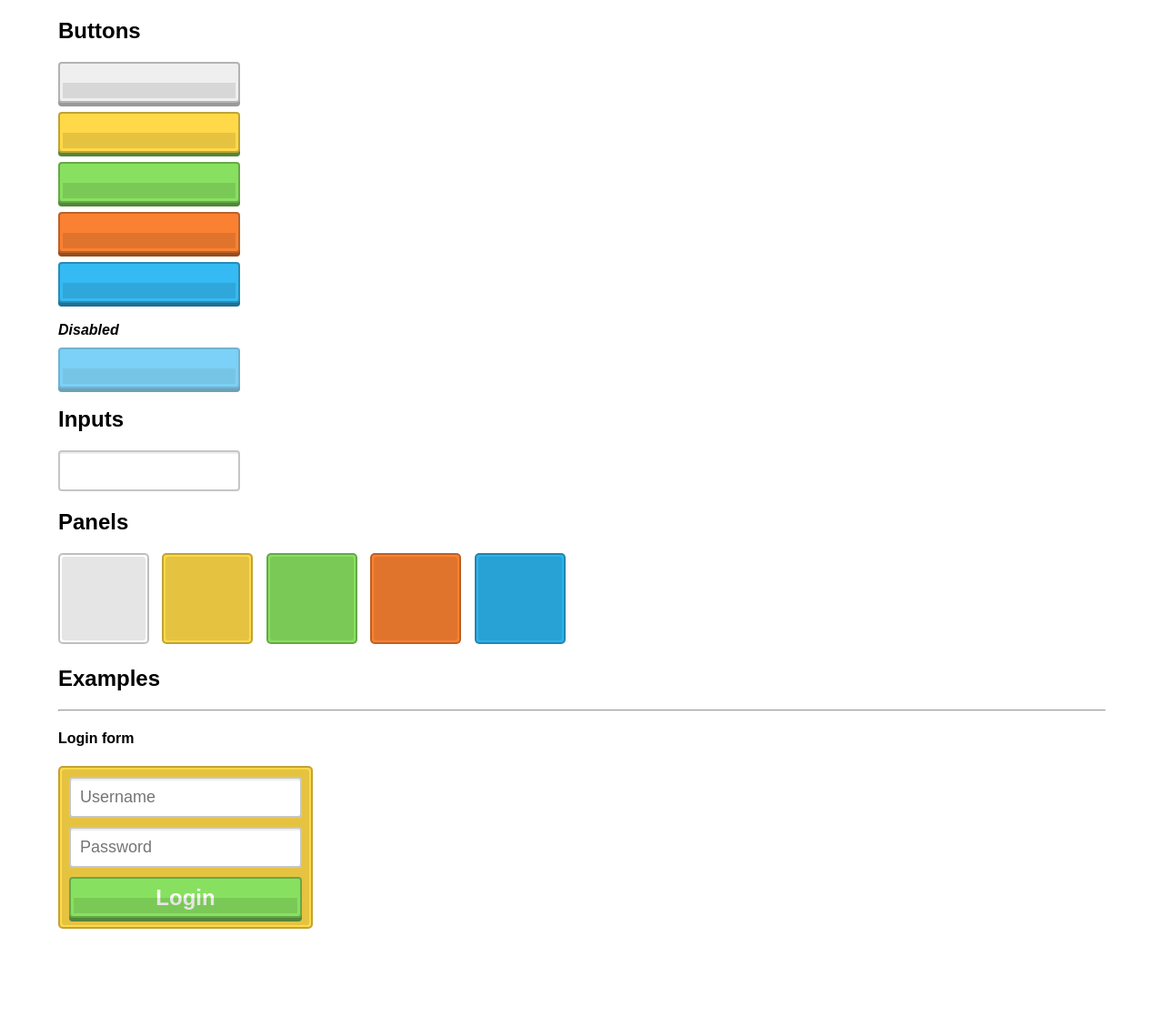
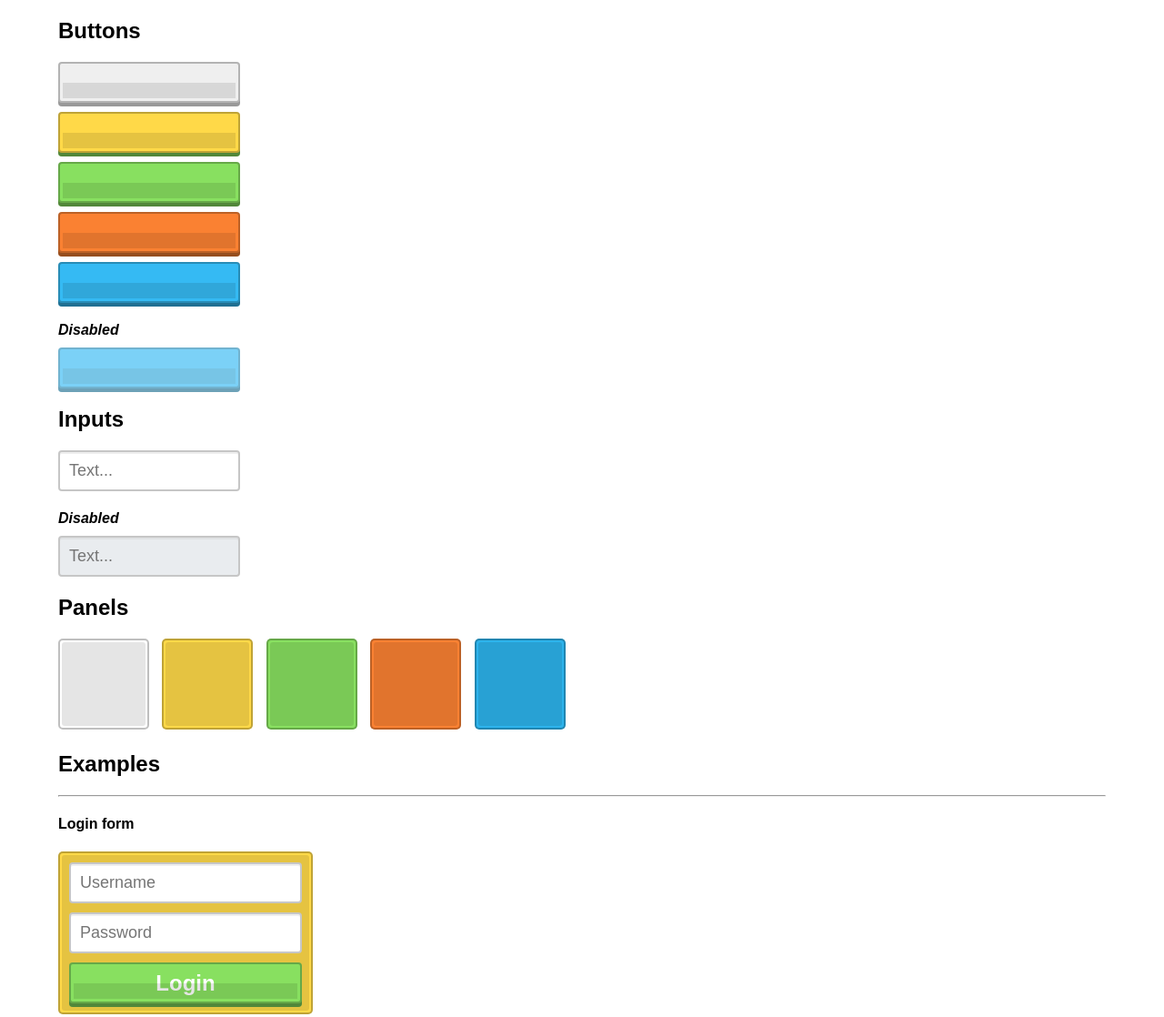
Before and after one commit to pixel-survival/ps-gui, a website: page index.html in a window 1280 px wide. Shown: the whole page at 91% size. Before the commit the page ends 1041 px from the top, so only its background shows below. Drawn offline with Linux system fonts and the light colour scheme.

Commit message:
add disabled input

```diff
--- a/index.html
+++ b/index.html
@@ -71,7 +71,11 @@
         </div>
         <h2>Inputs</h2>
         <div class="inputs">
-            <input type="text" class="ps-input">
+            <input type="text" class="ps-input" placeholder="Text...">
+            <h4>
+                <i>Disabled</i>
+            </h4>
+            <input type="text" class="ps-input" placeholder="Text..." disabled>
         </div>
         <h2>Panels</h2>
         <div class="panels">
--- a/src/input.scss
+++ b/src/input.scss
@@ -13,4 +13,8 @@
     &:focus {
         border-color: none;
     }
+
+    &:disabled {
+        background-color: #e9ecef;
+    }
 }
```
Also changed, not shown: dist/ps.css.
